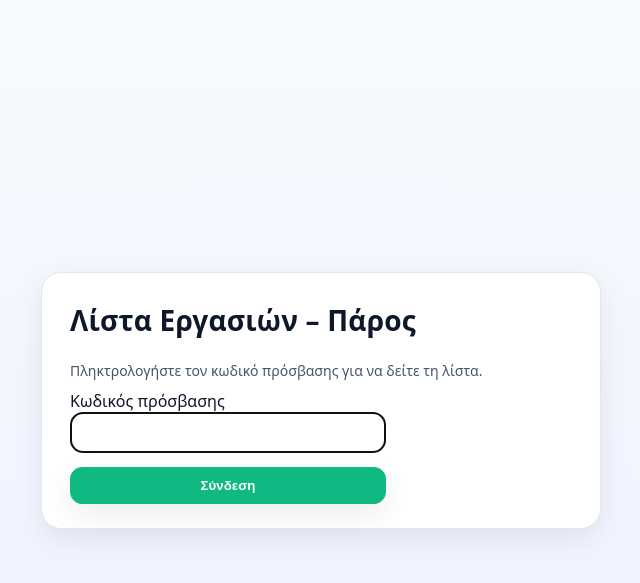
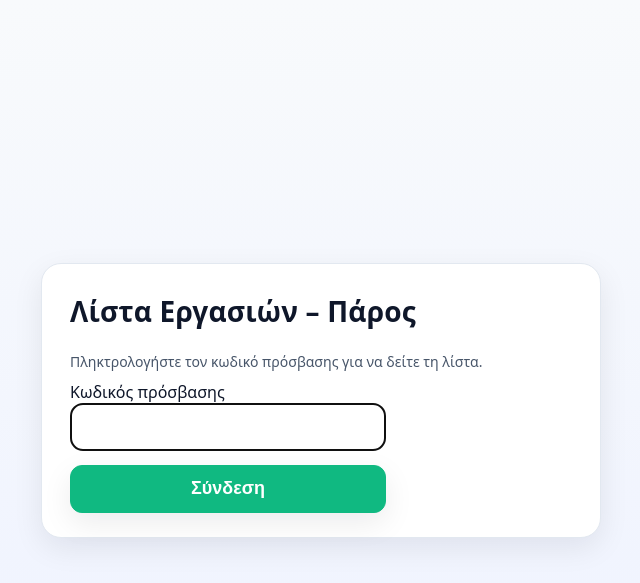
Before and after one commit to texnologybern/Checklist-Application, a PHP site: page /login.php in a window 1280 px wide. Shown: the top 583 px of the page, without its empty margins (319-959 px from the left). Run offline with PHP 8.4, Linux system fonts and the light colour scheme; data comes from the database, SQL or seed files in the repository.

Commit message:
style(login): center card container

```diff
--- a/assets/css/login.css
+++ b/assets/css/login.css
@@ -16,10 +16,18 @@ body.login header {
   text-align: center;
 }
 
+body.login header .title {
+  font-size: clamp(24px, 5vw, 28px);
+}
+
+body.login header .subtitle {
+  font-size: clamp(13px, 2.5vw, 14px);
+}
+
 body.login .card {
   width: 100%;
   max-width: 560px;
-  margin: 0;
+  margin: 0 auto;
 }
 
 body.login .login-form {
@@ -40,6 +48,7 @@ body.login .field input {
   border-radius: 12px;
   padding: 12px;
   width: 100%;
+  min-height: 48px;
 }
 
 body.login .error {
@@ -57,17 +66,13 @@ body.login .toolbar {
 
 body.login .toolbar button {
   width: 100%;
+  font-size: clamp(16px, 4vw, 18px);
+  min-height: 48px;
 }
 
 @media (max-width: 768px) {
   body.login {
     padding: 20px;
-  }
-  body.login header .title {
-    font-size: 24px;
-  }
-  body.login header .subtitle {
-    font-size: 13px;
   }
   body.login .error {
     margin: 0 20px 14px;
```
